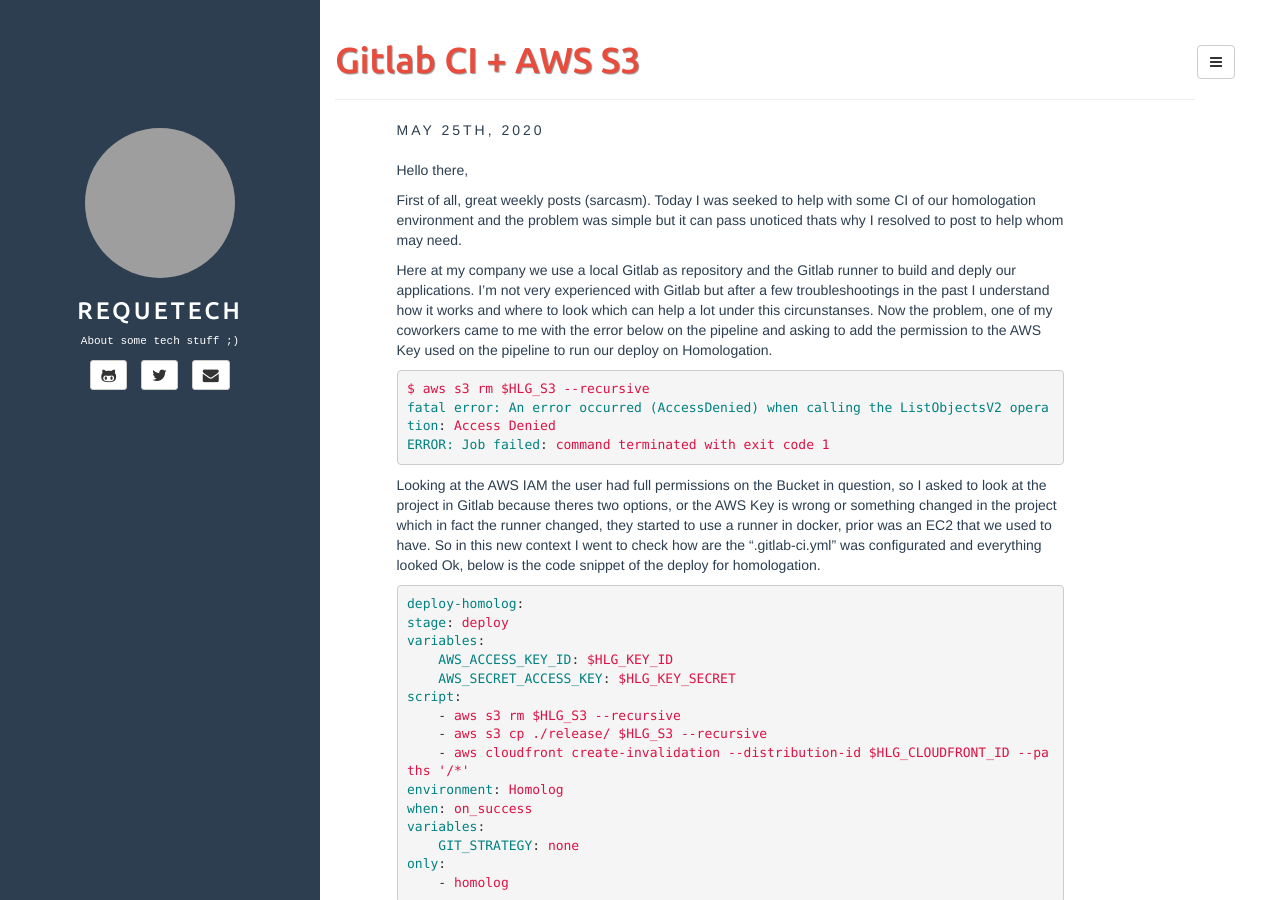
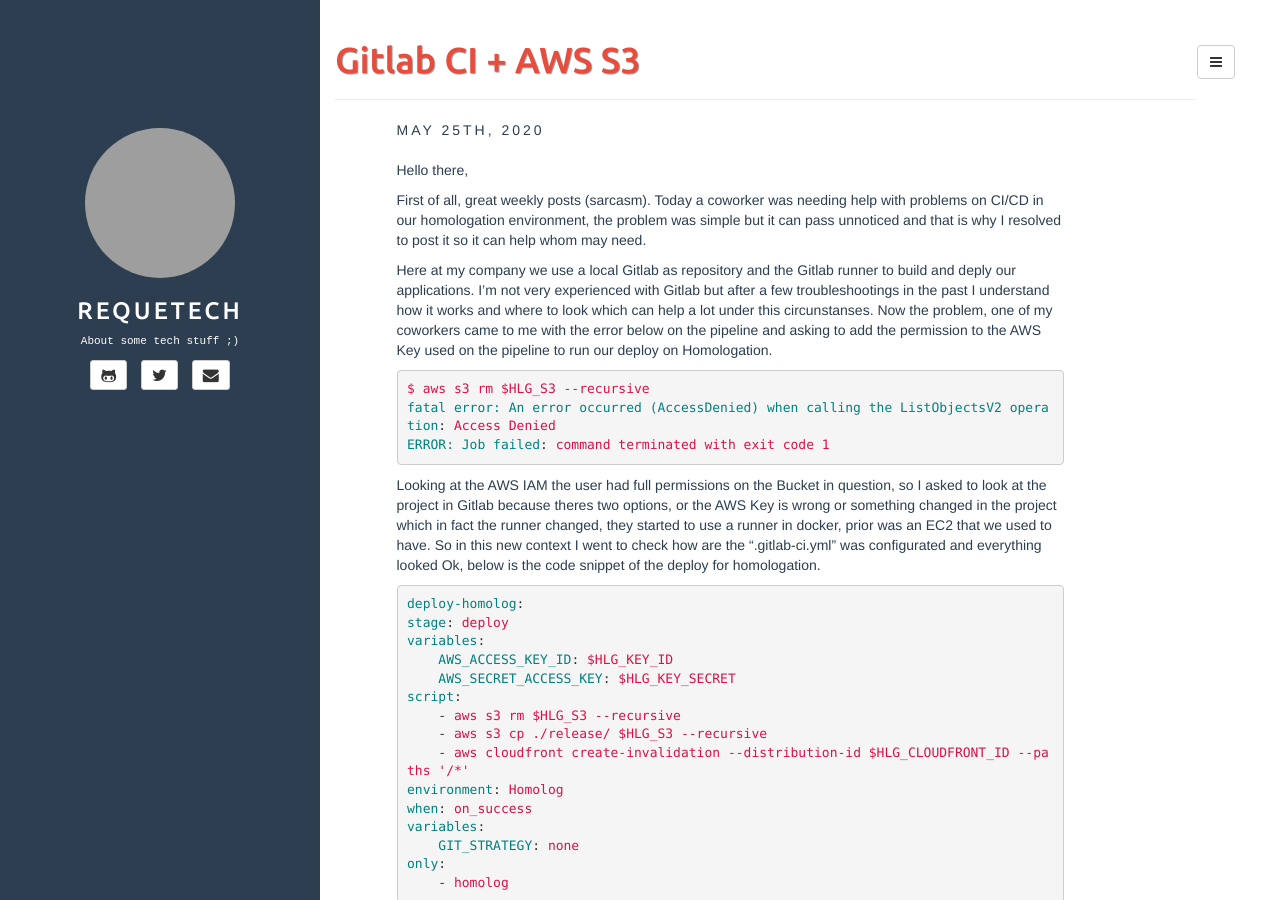
Before and after one commit to tkreque/tkreque.github.io, a Jekyll site: the page built from _posts/2020-05-25-gitlab-ci-aws-s3.md, in a window 1280 px wide and 900 px high. Built offline with Jekyll 4.4.1, drawn with Linux system fonts in a browser that asks for light colours; grey boxes are pictures that could not be loaded.

Commit message:
Adjusting a paragraph

```diff
--- a/_posts/2020-05-25-gitlab-ci-aws-s3.md
+++ b/_posts/2020-05-25-gitlab-ci-aws-s3.md
@@ -9,7 +9,7 @@ description: Troubleshooting CI problems
 Hello there,
 
 First of all, great weekly posts (sarcasm).
-Today I was seeked to help with some CI of our homologation environment and the problem was simple but it can pass unoticed thats why I resolved to post to help whom may need.
+Today a coworker was needing help with problems on CI/CD in our homologation environment, the problem was simple but it can pass unnoticed and that is why I resolved to post it so it can help whom may need.
 
 Here at my company we use a local Gitlab as repository and the Gitlab runner to build and deply our applications. I'm not very experienced with Gitlab but after a few troubleshootings in the past I understand how it works and where to look which can help a lot under this circunstanses.
 Now the problem, one of my coworkers came to me with the error below on the pipeline and asking to add the permission to the AWS Key used on the pipeline to run our deploy on Homologation.
```
